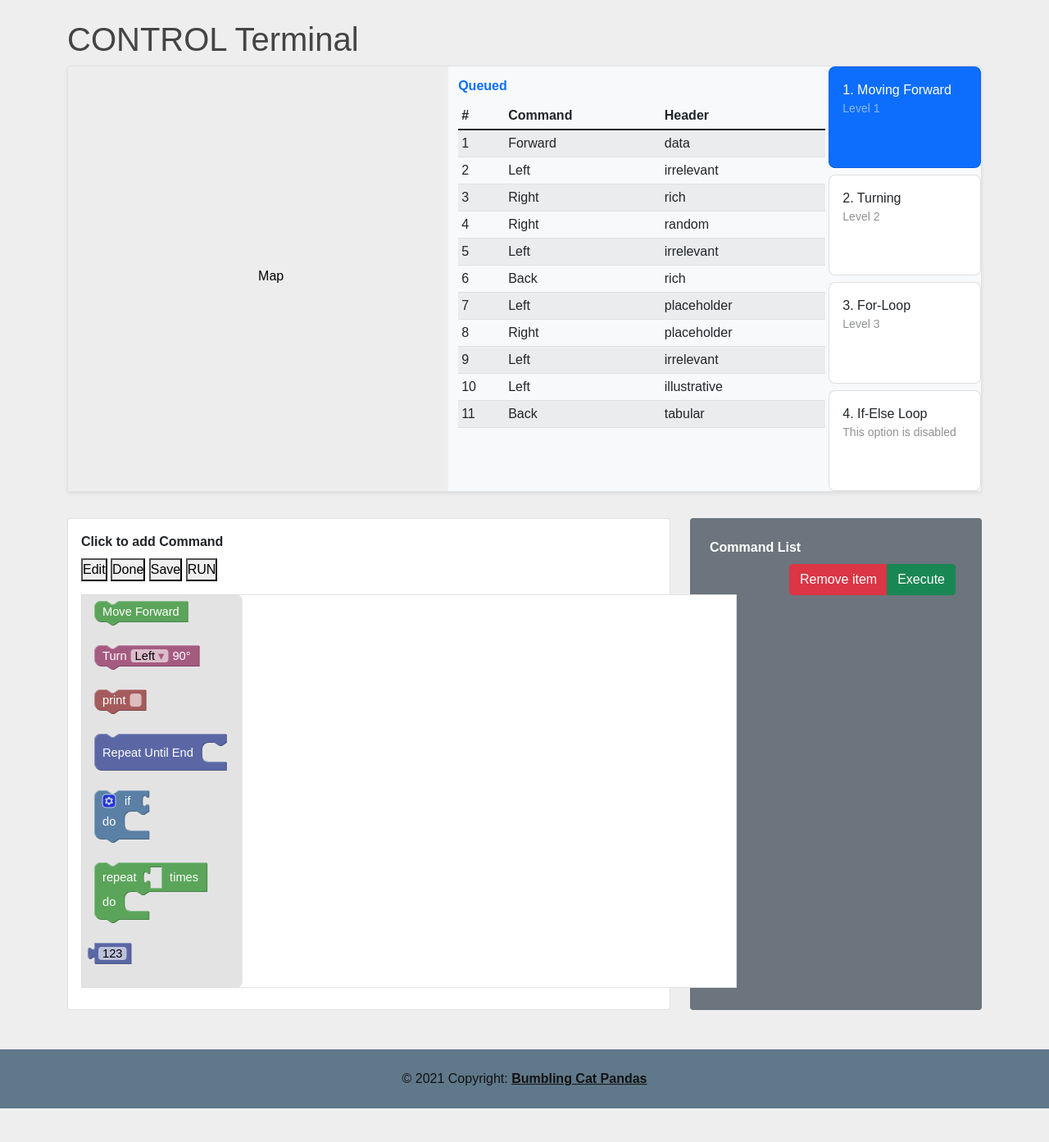
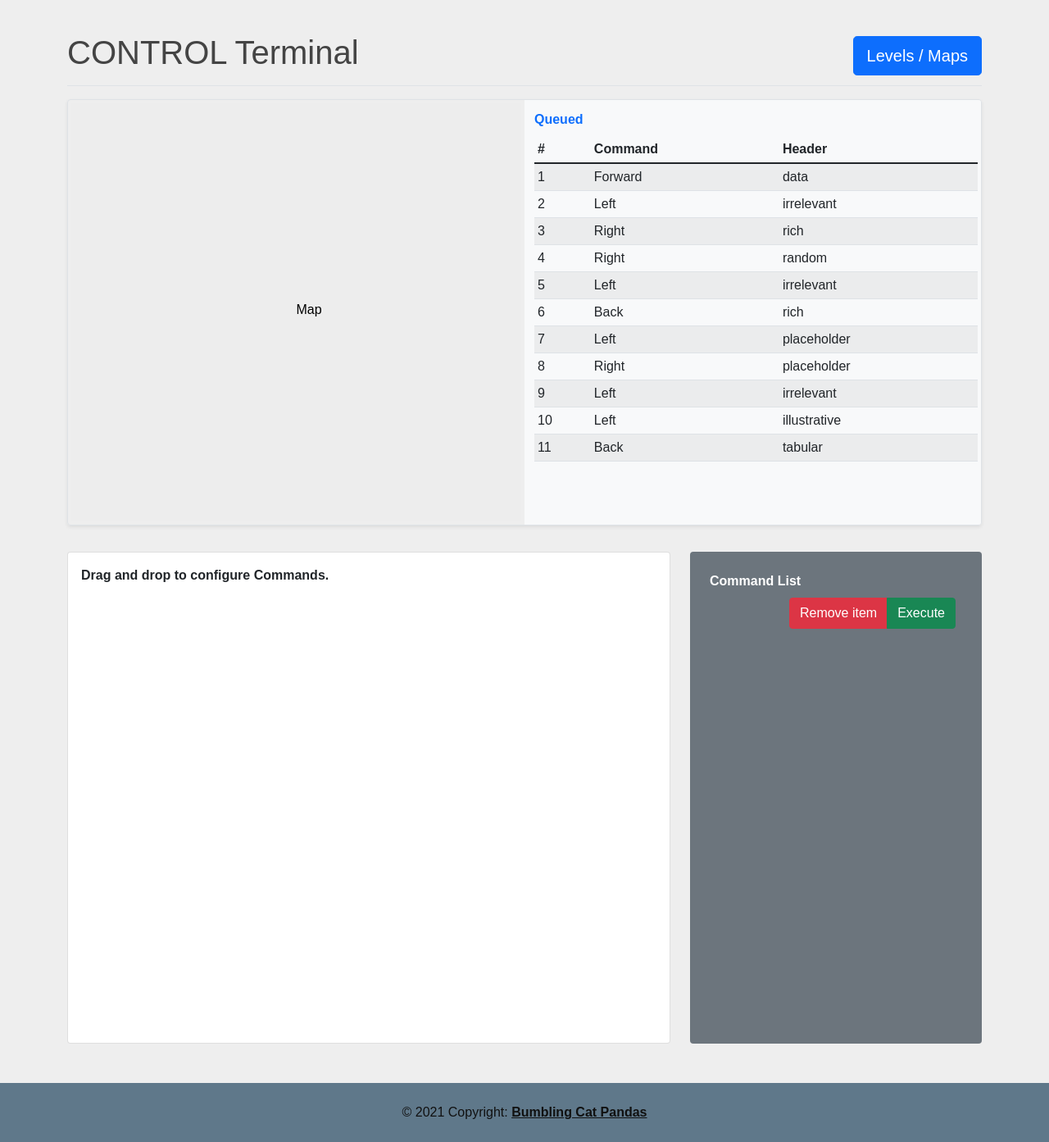
Before and after one commit to SageSG/Robotic-Car-Website, a Flask app: template webportal/templates/terminal.html in a window 1280 px wide. Shown: the part 56-1449 px from the top of the page at 82% size. Before the commit the page ends 1408 px from the top, so only its background shows below. Run offline with Flask 2, Linux system fonts and the light colour scheme; the template is opened without the code that fills it, so the values that code supplies are empty; some libraries are stand-ins or nearby versions.

Commit message:
Updated Terminal Page Layout.
- Updated Terminal Page Layout
- Added Blockly Trashcan

```diff
--- a/webportal/templates/terminal.html
+++ b/webportal/templates/terminal.html
@@ -1,13 +1,12 @@
 {% extends "layout.html" %} {% block content %}
-<h1>CONTROL Terminal</h1>
 
-<!-- <xml xmlns="https://developers.google.com/blockly/xml" id="workspaceBlocks" style="display: none"></xml> -->
-<!-- <script src="https://unpkg.com/blockly/blockly.min.js"></script> -->
+<xml xmlns="https://developers.google.com/blockly/xml" id="workspaceBlocks" style="display: none"></xml>
+<script src="https://unpkg.com/blockly/blockly.min.js"></script>
 
-<script src="../static/scripts/blockly_compressed.js"></script>
+<!-- <script src="../static/scripts/blockly_compressed.js"></script>
 <script src="../static/scripts/blocks_compressed.js"></script>
 <script src="../static/scripts/javascript_compressed.js"></script>
-<script src="../static/scripts/en.js"></script>
+<script src="../static/scripts/en.js"></script> -->
 <script src="../static/scripts/block.js"></script>
 
 <!-- <script src="../static/scripts/music_maker.js"></script>
@@ -15,11 +14,72 @@
 <!-- <script src="scripts/workspace.js"></script>
 <script src="scripts/main.js"></script> -->
 
+<div class="d-flex justify-content-between flex-wrap flex-md-nowrap align-items-center pt-3 pb-2 mb-3 border-bottom">
+    <h1 class="h1">CONTROL Terminal</h1>
+    <a class="btn btn-primary btn-lg" data-bs-toggle="collapse" href="#collapseExample" role="button"
+        aria-expanded="false" aria-controls="collapseExample">
+        Levels / Maps
+    </a>
+    <!-- <div class="btn-group">
+    </div> -->
+</div>
+
+<div class="collapse mb-3" id="collapseExample">
+    <div class="card card-body">
+        <ul class="list-group list-group-horizontal border-0">
+            <input class="list-group-item-check" type="radio" name="listGroupCheckableRadios" id="level1" value=""
+                checked>
+            <label class="list-group-item py-3" for="level1">
+                1. Moving Forward
+                <span class="d-block small opacity-50">Level 1</span>
+            </label>
+
+            <input class="list-group-item-check" type="radio" name="listGroupCheckableRadios" id="level2" value="">
+            <label class="list-group-item py-3" for="level2">
+                2. Turning
+                <span class="d-block small opacity-50">Level 2</span>
+            </label>
+
+            <input class="list-group-item-check" type="radio" name="listGroupCheckableRadios" id="level3" value="">
+            <label class="list-group-item py-3" for="level3">
+                3. For-Loop
+                <span class="d-block small opacity-50">Level 3</span>
+            </label>
+
+            <input class="list-group-item-check" type="radio" name="listGroupCheckableRadios" id="level4" value="">
+            <label class="list-group-item py-3" for="level4">
+                4. If-Else Loop
+                <span class="d-block small opacity-50">This option is disabled</span>
+            </label>
+            <input class="list-group-item-check" type="radio" name="listGroupCheckableRadios" id="level5" value="">
+            <label class="list-group-item py-3" for="level5">
+                5. Hello
+                <span class="d-block small opacity-50">Something level here.</span>
+            </label>
+            <input class="list-group-item-check" type="radio" name="listGroupCheckableRadios" id="level6" value="">
+            <label class="list-group-item py-3" for="level6">
+                6. Hello on the other side.
+                <span class="d-block small opacity-50">Something level here.</span>
+            </label>
+            <input class="list-group-item-check" type="radio" name="listGroupCheckableRadios" id="level7" value="">
+            <label class="list-group-item py-3" for="level7">
+                7. Insert text here.
+                <span class="d-block small opacity-50">Something Something.</span>
+            </label>
+            <input class="list-group-item-check" type="radio" name="listGroupCheckableRadios" id="level8" value="">
+            <label class="list-group-item py-3" for="level8">
+                8. HellooOO.
+                <span class="d-block small opacity-50">hELLO.</span>
+            </label>
+        </ul>
+    </div>
+</div>
+
 <div class="row mb-2">
     <div class="col-md-12">
         <div class="row g-0 border rounded overflow-hidden flex-md-row mb-4 shadow-sm h-md-250 position-relative"
             style="height: 520px;">
-            <div class="col-md-5 p-1 d-flex flex-column position-static"><svg class="bd-placeholder-img" width="auto"
+            <div class="col-md-6 p-1 d-flex flex-column position-static"><svg class="bd-placeholder-img" width="auto"
                     height="auto" xmlns="http://www.w3.org/2000/svg" role="img" aria-label="Placeholder: MAP"
                     preserveAspectRatio="xMidYMid slice" focusable="false">
                     <title>Map</title>
@@ -27,7 +87,7 @@
                     <text x="50%" y="50%" fill="black" dy=".1em">Map</text>
                 </svg>
             </div>
-            <div class="col-md-5 border-1 bg-light p-1">
+            <div class="col-md-6 border-1 bg-light p-1">
                 <div class="col-md-12 d-flex flex-column position-static ps-2 pt-2">
                     <strong class="d-inline-block mb-2 text-primary">Queued</strong>
                     <div class="table-responsive">
@@ -100,8 +160,9 @@
                     </div>
                 </div>
             </div>
-            <div class="col-md-2 border-1 bg-light list-group list-group-checkable">
-                <input class="list-group-item-check" type="radio" name="listGroupCheckableRadios" id="level1" value="" checked>
+            <!-- <div class="col-md-2 border-1 bg-light list-group list-group-checkable">
+                <input class="list-group-item-check" type="radio" name="listGroupCheckableRadios" id="level1" value=""
+                    checked>
                 <label class="list-group-item py-3" for="level1">
                     1. Moving Forward
                     <span class="d-block small opacity-50">Level 1</span>
@@ -124,7 +185,7 @@
                     4. If-Else Loop
                     <span class="d-block small opacity-50">This option is disabled</span>
                 </label>
-              </div>
+            </div> -->
         </div>
     </div>
 </div>
@@ -132,14 +193,7 @@
     <div class="col-sm-8" style="height: 600px;">
         <div class="card h-100 position-relative d-flex flex-row">
             <div class="card-body">
-                <strong class="d-inline-block text-dark mb-2">Click to add Command</strong>
-                <div class="pb-3">
-                    <button class="mode-maker mdl-button" id="edit">Edit</button>
-                    <button class="mode-edit mdl-button mdl-js-button" id="done">Done</button>
-                    <button class="mode-blockly mdl-button mdl-js-button" id="save">Save</button>
-                    <button onclick="runCode()">RUN</button>
-                </div>
-
+                <strong class="d-inline-block text-dark mb-2">Drag and drop to configure Commands.</strong>
                 <div class="blockly-editor ">
                     <div id="blocklyDiv" style="height: 480px; width: 800px;"></div>
                     <xml id="toolbox" style="display: none">
@@ -152,7 +206,7 @@
                         <block type="math_number">
                             <field name="NUM">123</field>
                         </block>
-                        <!-- <block type="text_print"></block> -->
+                        <block type="text_print"></block>
                     </xml>
                 </div>
             </div>
@@ -161,10 +215,11 @@
     <div class="col-sm-4 ">
         <div class="p-2 p-md-4 mb-4 text-white rounded bg-secondary h-100">
             <div class="col-md-12 ">
-                <strong class="d-inline-block mb-2 text-white">Command List</strong>
+                <strong id="textArea" class="d-inline-block mb-2 text-white">Command List</strong>
                 <div class="btn-group me-2 float-end" role="group">
                     <button type="button" onclick="removeItem()" class="btn btn-danger ">Remove item</button>
-                    <button type="button" class="btn btn-success " id="execute_btn">Execute</button>
+                    <button type="button" class="btn btn-success " id="execute_btn"
+                        onclick="removeItem()">Execute</button>
                 </div>
                 <ul id="sqnce-list"></ul>
             </div>
@@ -175,17 +230,21 @@
 
 <script>
     var workspace = Blockly.inject('blocklyDiv',
-        { toolbox: document.getElementById('toolbox') });
+        {
+            toolbox: document.getElementById('toolbox'
+            ), trashcan: true
+        });
 
-    Blockly.Xml.domToWorkspace(document.getElementById('startBlocks'),
-        demoWorkspace);
+    // Blockly.Xml.domToWorkspace(document.getElementById('startBlocks'),
+    //     demoWorkspace);
 
-    // function showCode() {
-    //     // Generate JavaScript code and display it.
-    //     Blockly.JavaScript.INFINITE_LOOP_TRAP = null;
-    //     var code = Blockly.JavaScript.workspaceToCode(workspace);
-    //     alert(code);
-    // }
+    var code = Blockly.JavaScript.workspaceToCode(workspace);
+
+    function showCode(event) {
+        var code = Blockly.JavaScript.workspaceToCode(workspace);
+        document.getElementById('textArea').value = code;
+    }
+    workspace.addChangeListener(showCode);
 
     // function runCode() {
     //     // Generate JavaScript code and run it.
```
Lines whose indentation alone changed are shown as unchanged.
